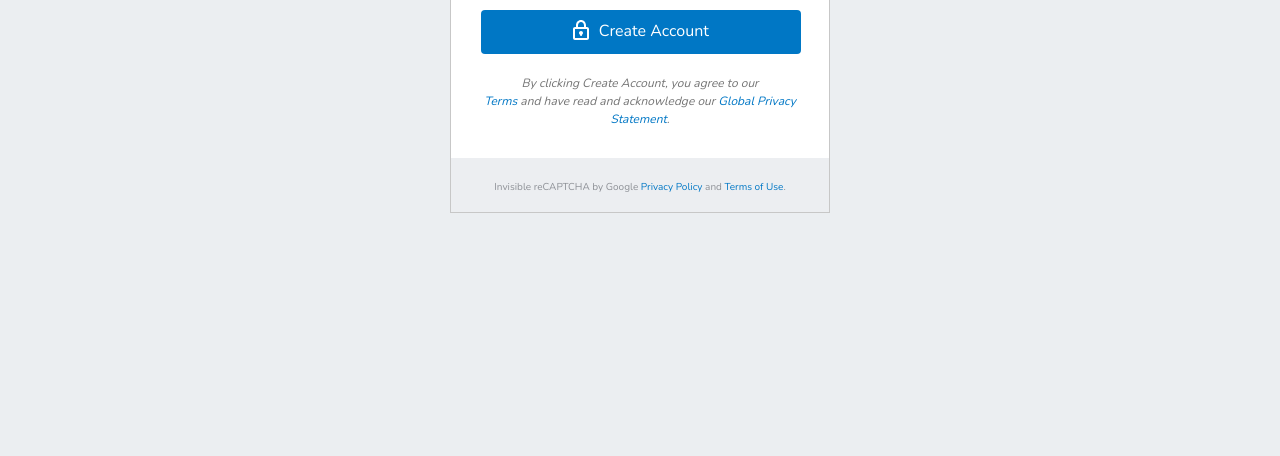
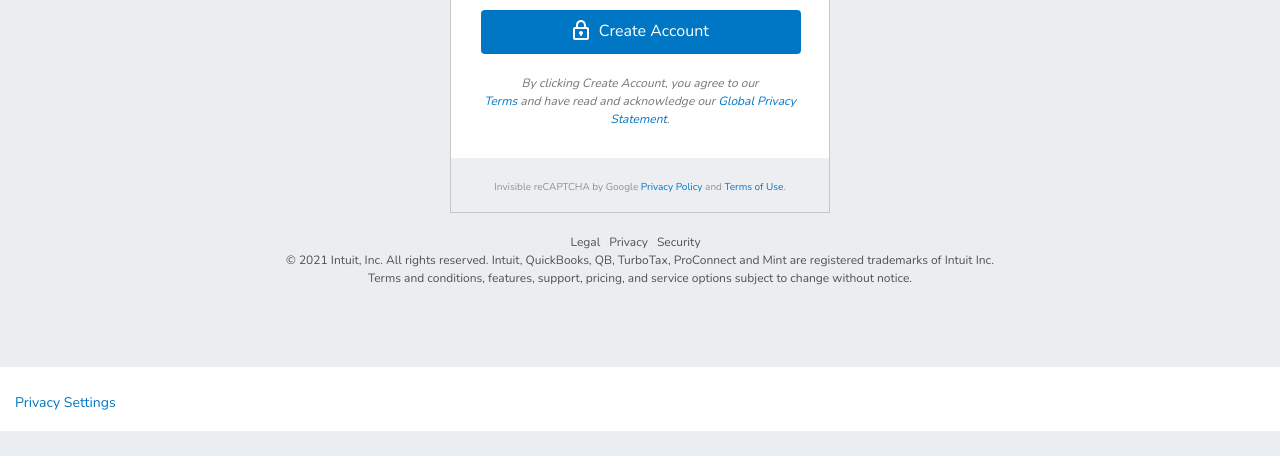
Before and after one commit to ahanasi/form-clone, a plain HTML site: page index.html in a window 1280 px wide. Shown: the part 606-1062 px from the top of the page. Before the commit the page ends 819 px from the top, so only its background shows below. Drawn offline with nearby package versions, Linux system fonts and the light colour scheme.

Commit message:
Create main page footer layout

```diff
--- a/assets/stylesheets/main.css
+++ b/assets/stylesheets/main.css
@@ -410,3 +410,43 @@ span.pass-lock {
   font-style: normal;
   color: #8d9096;
 }
+
+footer.flex-column {
+  padding: 20px;
+  color: #505050;
+  font-size: 12px;
+  font-family: "Nunito", sans-serif;
+}
+
+.link-container {
+  line-height: 18px;
+  list-style: none;
+}
+
+.link-container > li {
+  padding-right: 9px;
+}
+
+.link-container > li > a {
+  color: #505050;
+}
+
+.copyright-wrapper {
+  line-height: 18px;
+  text-align: center;
+  margin-bottom: 80px;
+}
+
+.privacy-settings{
+  padding: 20px;
+  margin-bottom: 5px;
+  font-size: 24px;
+  height: 24px;
+  background-color: white;
+  width: 100vw;
+}
+
+.privacy-settings > a {
+  margin-left: 15px;
+  font-weight: normal;
+}
--- a/index.html
+++ b/index.html
@@ -66,11 +66,29 @@
             >
           </div>
           <div class="captcha-div flex-column help-text">
-            <p>Invisible reCAPTCHA by Google <a href="https://www.google.com/intl/en/policies/privacy/" target="_blank">Privacy Policy </a> and <a href="https://www.google.com/intl/en/policies/terms/">Terms of Use</a>.</p>
+            <p>
+              Invisible reCAPTCHA by Google <a href="https://www.google.com/intl/en/policies/privacy/" target="_blank">Privacy Policy </a> and
+              <a href="https://www.google.com/intl/en/policies/terms/">Terms of Use</a>.
+            </p>
           </div>
         </footer>
       </section>
     </main>
-    <footer></footer>
+    <footer class="page-footer flex-column">
+      <div class="footer-links">
+        <ul class="link-container flex-container">
+          <li><a href="#" target="_blank">Legal</a></li>
+          <li><a href="#" target="_blank">Privacy</a></li>
+          <li><a href="#" target="_blank">Security</a></li>
+        </ul>
+      </div>
+      <div class="copyright-wrapper">
+        © 2021 Intuit, Inc. All rights reserved. Intuit, QuickBooks, QB, TurboTax, ProConnect and Mint are registered trademarks of Intuit Inc. <br />
+        Terms and conditions, features, support, pricing, and service options subject to change without notice.
+      </div>
+      <div class="privacy-settings">
+        <a href="#" class="form-text">Privacy Settings</a>
+      </div>
+    </footer>
   </body>
 </html>
```
